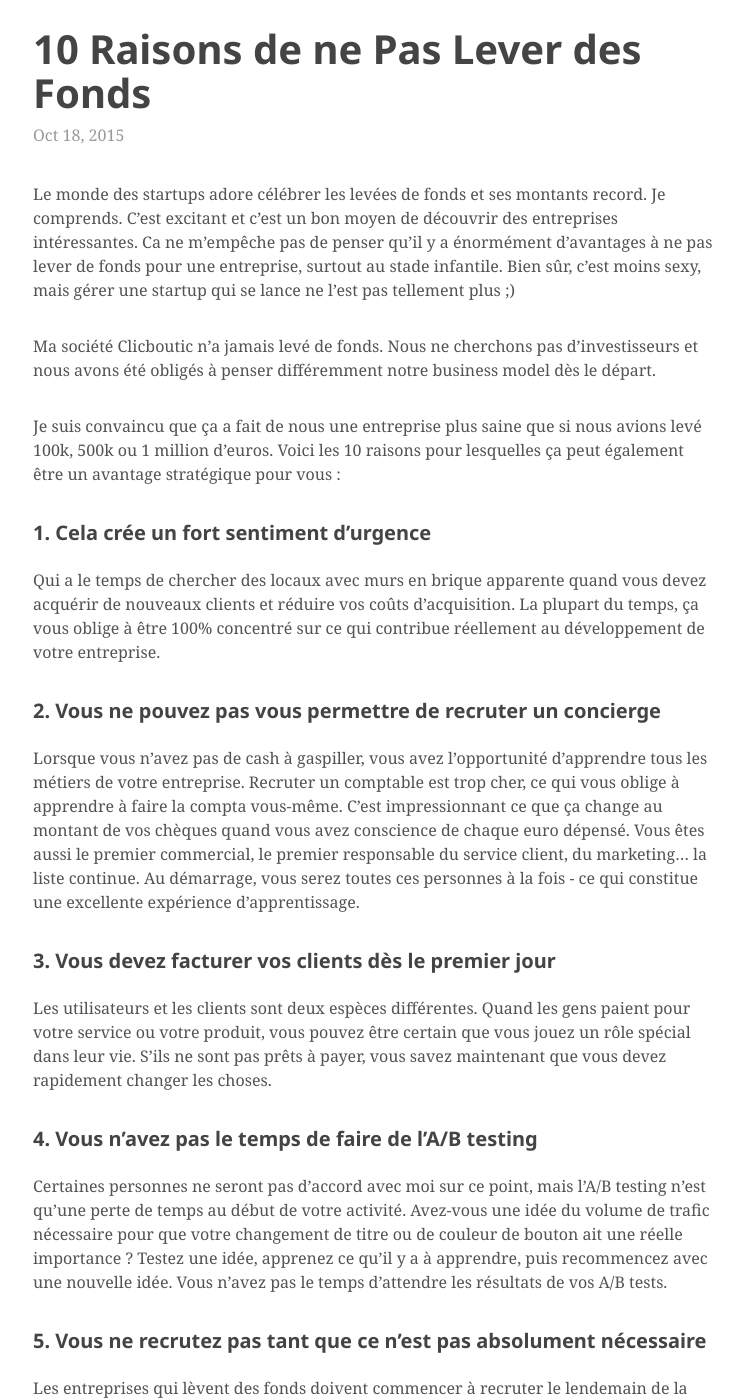
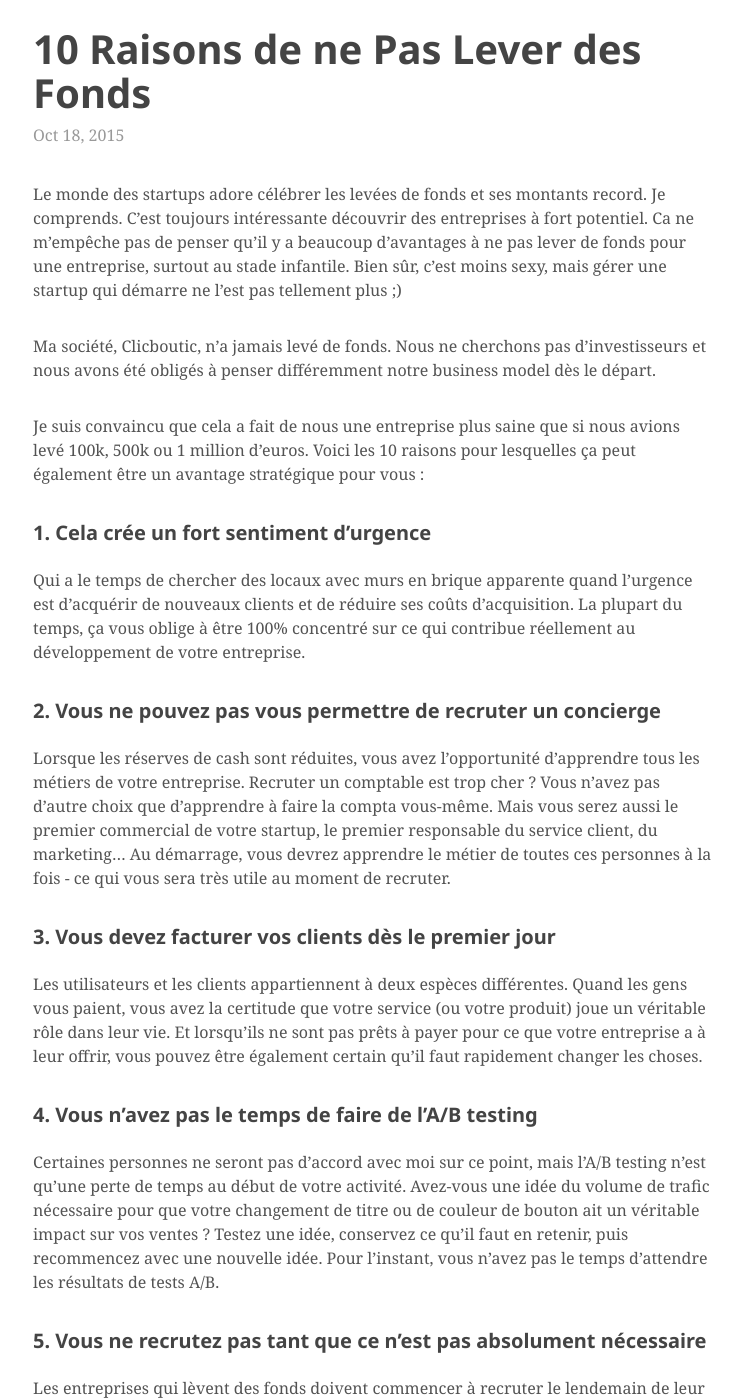
Before and after one commit to tarikpeudon/tarikpeudon.github.io, a Jekyll site: the page built from _posts/2015-10-18-pourquoi-ne-pas-lever-des-fonds.markdown, in a window 1280 px wide and 1400 px high. Shown: the whole window, without its empty margins (267-1010 px from the left). Built offline with Jekyll 4.4.1, drawn with Linux system fonts in a browser that asks for light colours; some web fonts are replaced; some of the changed text lies outside the part shown.

Commit message:
Update 2015-10-18-pourquoi-ne-pas-lever-des-fonds.markdown

```diff
--- a/_posts/2015-10-18-pourquoi-ne-pas-lever-des-fonds.markdown
+++ b/_posts/2015-10-18-pourquoi-ne-pas-lever-des-fonds.markdown
@@ -5,83 +5,55 @@
 categories: category1
 ---
 
-Le monde des startups adore célébrer les levées de fonds et ses montants record. Je comprends.
-C’est excitant et c’est un bon moyen de découvrir des entreprises intéressantes. Ca ne m’empêche pas de penser
-qu’il y a énormément d’avantages à ne pas lever de fonds pour une entreprise, surtout au stade infantile.
-Bien sûr, c’est moins sexy, mais gérer une startup qui se lance ne l’est pas tellement plus ;)
+Le monde des startups adore célébrer les levées de fonds et ses montants record.
+Je comprends. C’est toujours intéressante découvrir des entreprises à fort potentiel. Ca ne m’empêche pas de penser
+qu’il y a beaucoup d’avantages à ne pas lever de fonds pour une entreprise, surtout au stade infantile.
+Bien sûr, c’est moins sexy, mais gérer une startup qui démarre ne l’est pas tellement plus ;)
 
-Ma société Clicboutic n’a jamais levé de fonds. Nous ne cherchons pas d’investisseurs et nous avons été obligés à
-penser différemment notre business model dès le départ.
+Ma société, Clicboutic, n’a jamais levé de fonds. Nous ne cherchons pas d’investisseurs et nous avons été obligés à penser différemment notre business model dès le départ.
 
-Je suis convaincu que ça a fait de nous une entreprise plus saine que si nous avions levé 100k, 500k ou
-1 million d’euros. Voici les 10 raisons pour lesquelles ça peut également être un avantage stratégique pour vous :
+Je suis convaincu que cela a fait de nous une entreprise plus saine que si nous avions levé 100k, 500k ou 1 million d’euros. Voici les 10 raisons pour lesquelles ça peut également être un avantage stratégique pour vous :
 
 ### 1. Cela crée un fort sentiment d’urgence
 
-Qui a le temps de chercher des locaux avec murs en brique apparente quand vous devez acquérir de nouveaux clients
-et réduire vos coûts d’acquisition. La plupart du temps, ça vous oblige à être 100% concentré sur ce qui contribue
-réellement au développement de votre entreprise.
+Qui a le temps de chercher des locaux avec murs en brique apparente quand l'urgence est d'acquérir de nouveaux clients et de réduire ses coûts d’acquisition. La plupart du temps, ça vous oblige à être 100% concentré sur ce qui contribue réellement au développement de votre entreprise.
 
 ### 2. Vous ne pouvez pas vous permettre de recruter un concierge
 
-Lorsque vous n’avez pas de cash à gaspiller, vous avez l’opportunité d’apprendre tous les métiers de votre
-entreprise. Recruter un comptable est trop cher, ce qui vous oblige à apprendre à faire la compta vous-même.
-C’est impressionnant ce que ça change au montant de vos chèques quand vous avez conscience de chaque euro dépensé.
-Vous êtes aussi le premier commercial, le premier responsable du service client, du marketing… la liste continue.
-Au démarrage, vous serez toutes ces personnes à la fois - ce qui constitue une excellente expérience d’apprentissage.
+Lorsque les réserves de cash sont réduites, vous avez l’opportunité d’apprendre tous les métiers de votre entreprise. Recruter un comptable est trop cher ? Vous n'avez pas d'autre choix que d'apprendre à faire la compta vous-même. Mais vous serez aussi le premier commercial de votre startup, le premier responsable du service client, du marketing… Au démarrage, vous devrez apprendre le métier de toutes ces personnes à la fois - ce qui vous sera très utile au moment de recruter.
 
 ### 3. Vous devez facturer vos clients dès le premier jour
 
-Les utilisateurs et les clients sont deux espèces différentes. Quand les gens paient pour votre service ou votre
-produit, vous pouvez être certain que vous jouez un rôle spécial dans leur vie. S’ils ne sont pas prêts à payer,
-vous savez maintenant que vous devez rapidement changer les choses.
+Les utilisateurs et les clients appartiennent à deux espèces différentes.
+Quand les gens vous paient, vous avez la certitude que votre service (ou votre produit) joue un véritable rôle dans leur vie. Et lorsqu'ils ne sont pas prêts à payer pour ce que votre entreprise a à leur offrir, vous pouvez être également certain qu'il faut rapidement changer les choses.
 
 ### 4. Vous n’avez pas le temps de faire de l’A/B testing
 
-Certaines personnes ne seront pas d’accord avec moi sur ce point, mais l’A/B testing n’est qu’une perte de temps
-au début de votre activité. Avez-vous une idée du volume de trafic nécessaire pour que votre changement de titre
-ou de couleur de bouton ait une réelle importance ? Testez une idée, apprenez ce qu’il y a à apprendre,
-puis recommencez avec une nouvelle idée. Vous n’avez pas le temps d’attendre les résultats de vos A/B tests.
+Certaines personnes ne seront pas d’accord avec moi sur ce point, mais l’A/B testing n’est qu’une perte de temps au début de votre activité. Avez-vous une idée du volume de trafic nécessaire pour que votre changement de titre ou de couleur de bouton ait un véritable impact sur vos ventes ? Testez une idée, conservez ce qu'il faut en retenir, puis recommencez avec une nouvelle idée. Pour l'instant, vous n’avez pas le temps d’attendre les résultats de tests A/B.
 
 ### 5. Vous ne recrutez pas tant que ce n’est pas absolument nécessaire
 
-Les entreprises qui lèvent des fonds doivent commencer à recruter le lendemain de la signature avec leurs
-investisseurs. Cela peut créer tout un tas de problèmes. A contrario, lorsque vous attendez d’être dépassé par
-votre activité pur recruter, vous êtes en mesure de rechercher les bonnes qualifications et vous ne gâchez pas
-d’argent en cours de route. Mais surtout, vous saurez que vous avez trouvé la bonne personne parce qu'elle fera
-mieux son travail que vous.
+Les entreprises qui lèvent des fonds doivent commencer à recruter le lendemain de leur signature avec les investisseurs. Cela peut créer tout un tas de problèmes. A contrario, lorsque vous attendez que votre niveau d'activité exige de nouveaux recrutements, vous savez de quelles compétences vous avez besoin sans brûler de cash en cours de route. Mais surtout, vous saurez que vous avez trouvé la bonne personne parce qu'elle fera mieux son travail que vous.
 
 ### 6. Vous n'investissez que dans ce qui compte
 
-Quand vos ressources sont limitées, vous ne pouvez pas vous permettre de développer plus d’une fonction en même
-temps. Vous ne perdez pas de temps à faire des hypothèses, vous devez construire ce que vos clients vous demandent
-le plus. C’est dur de vous tromper lorsque les personnes qui utilisent votre produit vous disent comment l’améliorer.
+Quand vos ressources sont limitées, vous ne pouvez pas vous permettre de développer plus d’une fonction en même temps. Vous n'avez pas de temps à perdre en conjonctures, vous devez construire ce que vos clients vous demandent le plus. Et c’est dur de vous tromper lorsque les personnes qui utilisent votre produit vous disent comment l’améliorer.
+
 ### 7. Vous ne pouvez pas vous permettre d’aller aux conférences
 
-Avant d’aller à telle ou telle conférence, calculez combien votre entreprise va brûler d’argent pendant votre absence. C’est bien ce que je pensais… Ecoutez le podcast et retournez au travail.
+Avant d’aller à telle ou telle conférence, calculez combien votre entreprise va brûler d’argent pendant votre absence. C’est bien ce que je pensais… Ecoutez le podcast de la conférence et retournez au travail.
 
 ### 8. Tous les clients valent de l’or
 
-J’ai déjà eu les larmes aux yeux en voyant partir un client. Quand vous donnez tout ce que vous avez pour augmenter
-les revenus et la taille de votre entreprise, vous ferez des choses irrationnelles pour gagner ou conserver un client. Et c’est comme ça que ça devrait toujours se passer.
+J’ai déjà eu les larmes aux yeux en voyant partir un client. Quand vous donnez tout ce que vous avez pour augmenter les revenus et la taille de votre entreprise, il vous arrive de faire des choses irrationnelles pour gagner ou conserver un client. Et ça devrait toujours être le cas.
 
 ### 9. Chaque euro dépensé doit avoir un ROI positif
 
-Les entreprises sans fonds derrière eux sont attentives à leurs coûts et sont capables d’identifier quels euros
-dépensés ce mois-ci n’ont pas rapporté d’argent. Ces dépenses sont ensuite éliminées. Pour les entreprises ayant
-levé des fonds, c’est un peu différent… On attend d’elles qu’elles dépensent leur argent jusqu’à leur prochaine
-levée de fonds. Ce qui a tendance à prolonger trop longtemps les expériences ratées.
+Les entreprises sans fonds d'investissement pour les soutenir sont beaucoup plus attentives à leurs coûts et sont capables d’identifier quels euros dépensés le mois dernier n’ont pas rapporté d’argent ce mois-ci. Ces dépenses sont ensuite éliminées. Pour les entreprises ayant levé des fonds, c’est un peu différent… On attend souvent d’elles qu’elles dépensent l'argent dont elles disposent jusqu’à leur prochaine levée de fonds. Ce qui a tendance à prolonger trop longtemps les expériences ratées.
 
 ### 10. Vous développez des fondations saines et solides
 
-Vous savez ce que la plupart des entreprises à forte croissance ont en commun ? Elles font énormément de compromis.
-Elles vendent à plein de personnes qui ne correspondent pas à leur cible ou elles paient trop cher pour acquérir de
-nouveaux clients. Prenez le temps d’apprendre comment développer votre entreprise avec le bon type de clients,
-sans prendre de  raccourcis, et vous en récolterez les bénéfices plus tard.
+Qu'est-ce que la majorité des entreprises à forte croissance ont en commun ? Elles font énormément de compromis. Elles doivent vendre à plein de personnes qui ne correspondent pas à leur cible ou elles paient trop cher pour acquérir de nouveaux clients. Prenez le temps d’apprendre comment développer votre entreprise sur la base de votre clientèle cible, sans prendre de  raccourcis, et vous en récolterez les bénéfices plus tard.
 
 
-Ne pas lever de fonds peut être une expérience solitaire. TechChrunch et FrenchWeb ne viendront pas frapper à votre
-porte et personne ne viendra vous féliciter pour votre dernière levée de fonds. Mais, comme pour beaucoup de choses
-dans la vie, développer une entreprise implique de repousser votre satisfaction à plus tard. Faites le plus dur
-maintenant, empochez vos gains ensuite. Je parie que vous profiterez plus de votre aventure entrepreneuriale de
-cette manière.
+Construire une entreprises auto-financée peut être une expérience solitaire. TechChrunch et FrenchWeb ne viendront pas frapper à votre porte et personne ne viendra vous féliciter pour votre dernière levée de fonds. Mais, comme pour beaucoup de choses dans la vie, développer une entreprise implique de repousser votre satisfaction à plus tard. Faites le plus dur maintenant, empochez vos gains ensuite. Je fais le pari que vous profiterez plus de votre aventure entrepreneuriale de cette manière.
```
